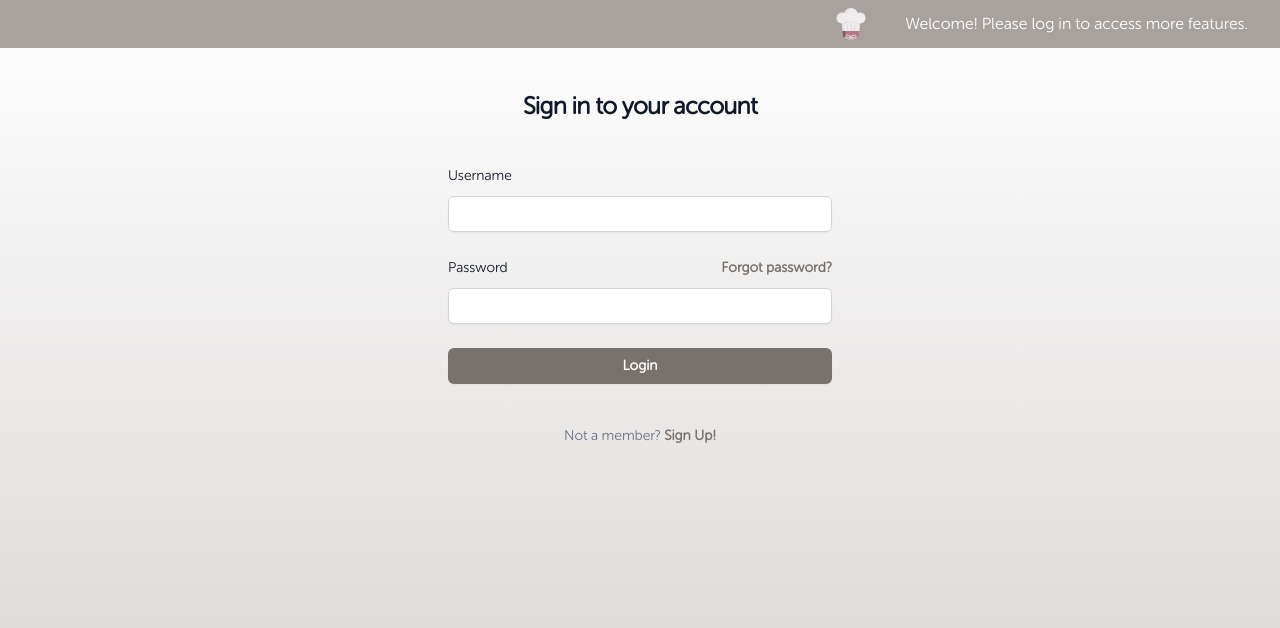
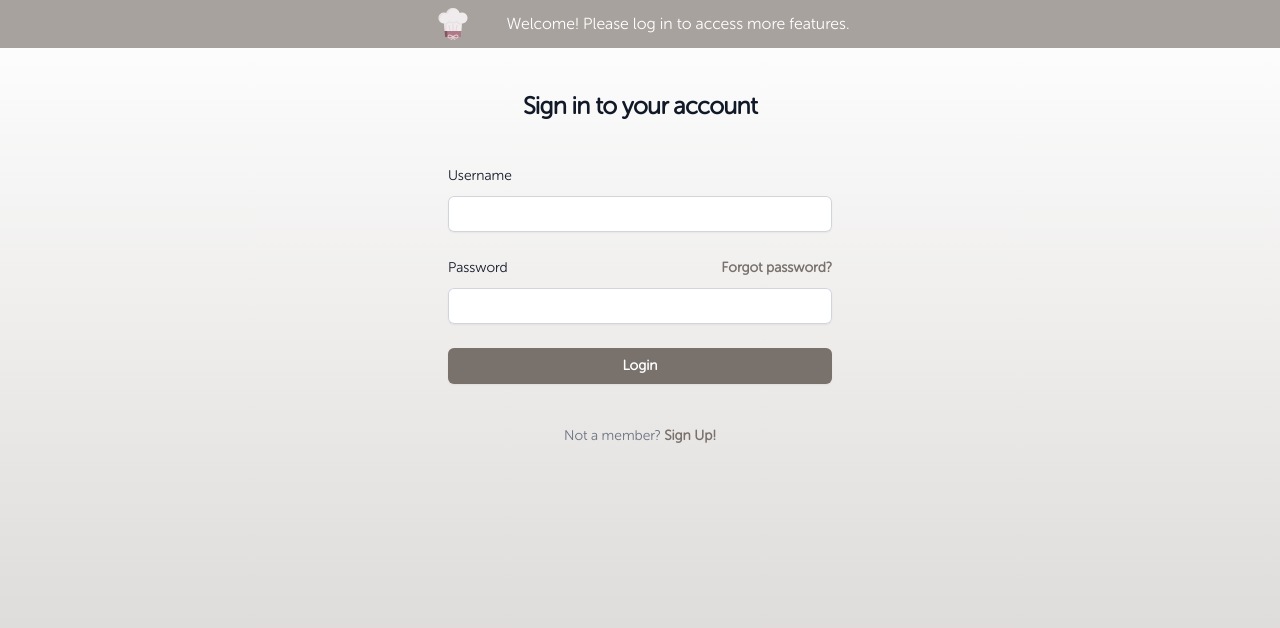
Before and after one commit to rociobuono/proyecto-react, a React (Vite) app: page / in a window 1280 px wide. Shown: the top 628 px of the page. Built offline with nearby package versions, Linux system fonts and the light colour scheme.

Commit message:
menu centrado

```diff
--- a/src/Layouts/Frontend.jsx
+++ b/src/Layouts/Frontend.jsx
@@ -50,11 +50,8 @@
                 id="header"
                 className="w-[100vw] h-[3rem] bg-custom-gray flex items-center justify-between fixed top-0 left-0 z-50 px-8"
             >
-                {/* Left side empty for spacing */}
-                <div className="flex-1"></div>
-
                 {/* Centered logo and buttons */}
-                <div className="flex items-center space-x-8">
+                <div className="flex items-center justify-center flex-grow space-x-8">
                     {/* Logo */}
                     <a href="#" className="p-1.5">
                         <span className="sr-only">Your Company</span>
@@ -78,7 +75,7 @@
 
                 {/* LogOut button aligned to the right */}
                 {isLoggedIn && (
-                    <div className="flex-1 flex justify-end mr-4"> {/* Added flex-1 to ensure proper spacing */}
+                    <div className="flex-shrink-0"> {/* Added flex-1 to ensure proper spacing */}
                         <Buttons txt={'LogOut'} callback={logOut} />
                     </div>
                 )}
```
